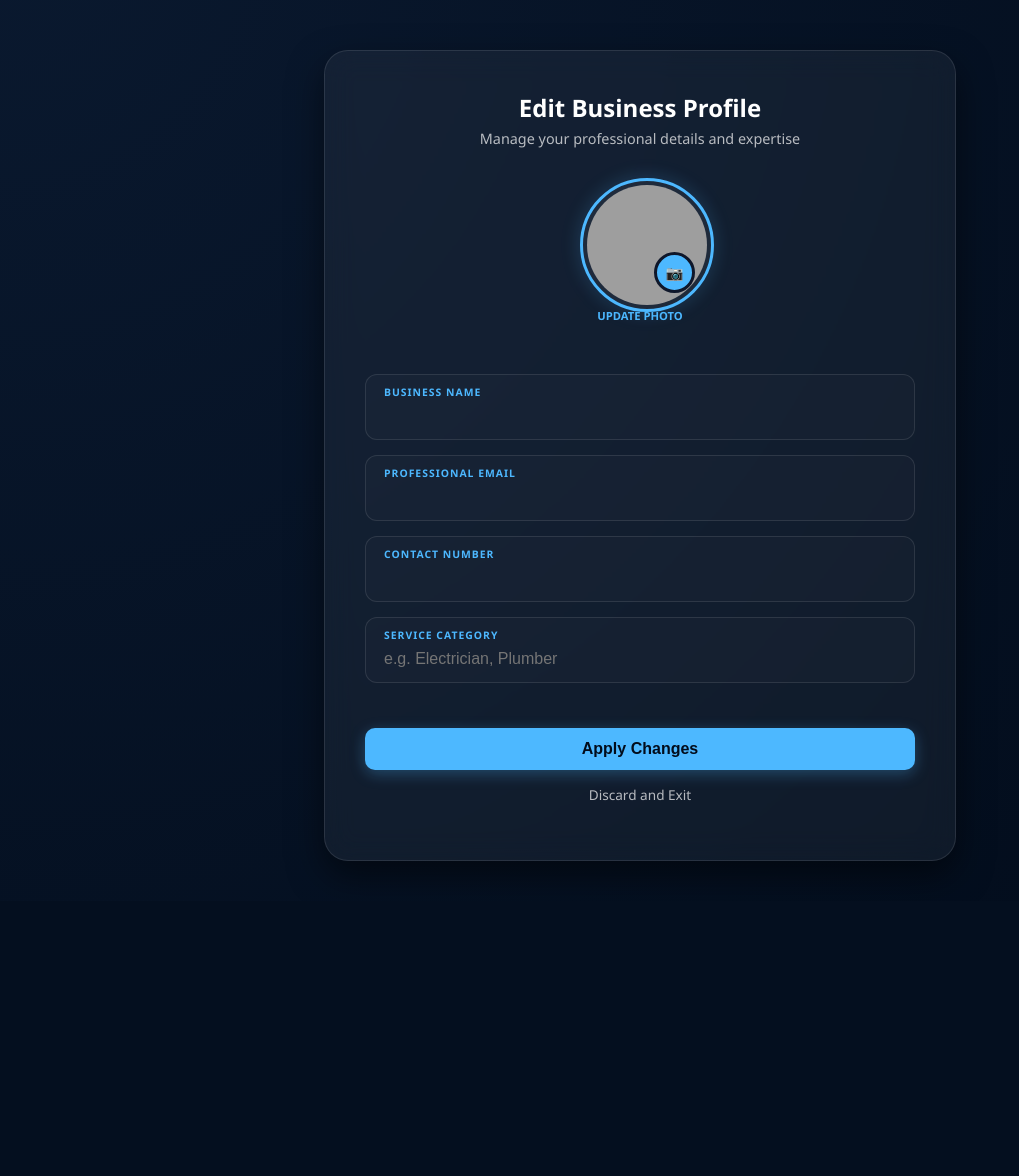
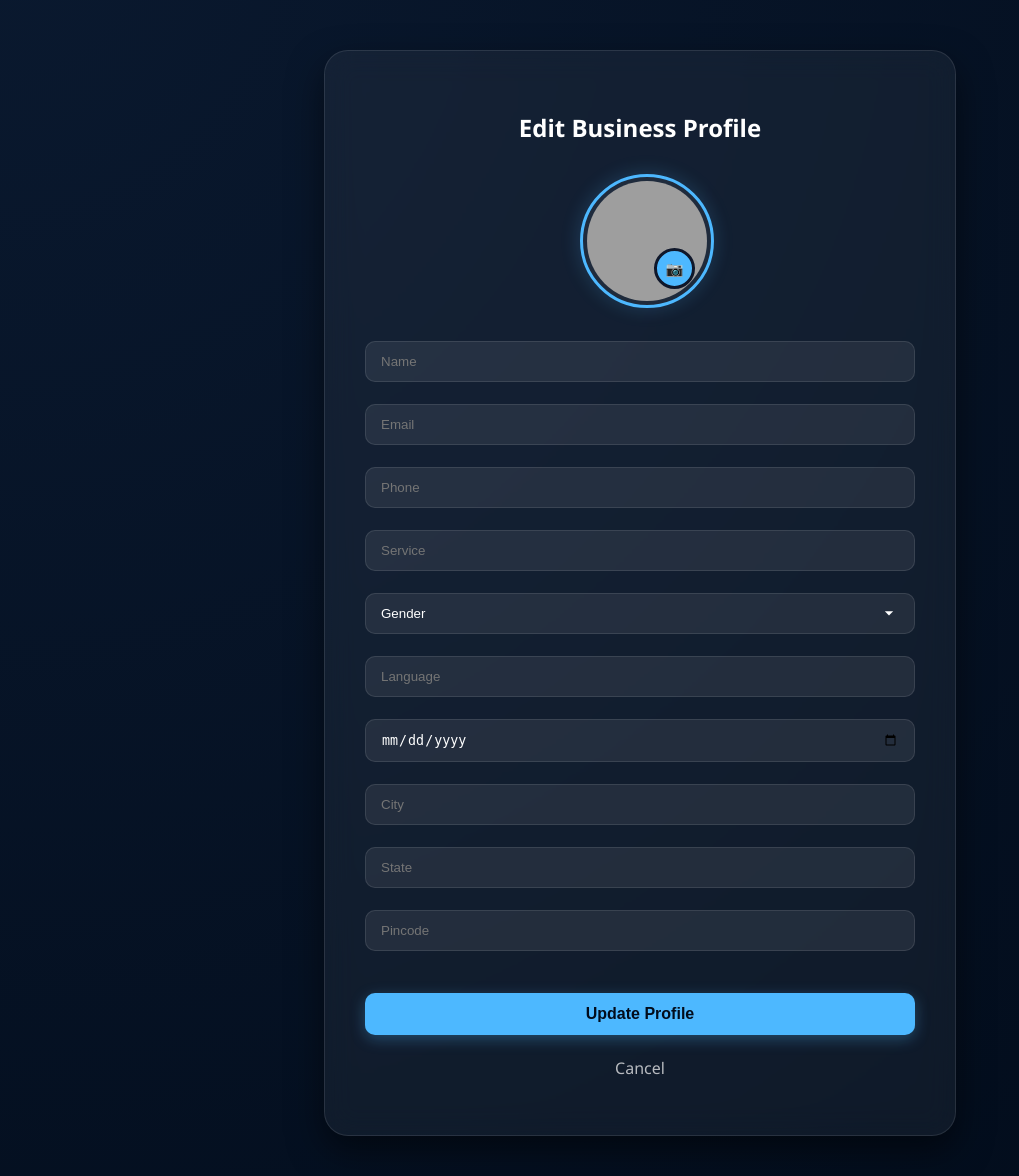
Before and after one commit to gauravikamat77/LOSBO, a PHP site: page /losbo/edit_profile.php in a window 1280 px wide. Shown: the part 70-1246 px from the top of the page, without its empty margins (0-1019 px from the left). Before the commit the page ends 935 px from the top, so only its background shows below. Run offline with PHP 8.4, Linux system fonts and the light colour scheme; the visitor is signed in with stand-in values (Sample User, id 1); data comes from the database, SQL or seed files in the repository; data that the repository does not hold is empty; grey boxes are pictures that could not be loaded.

Commit message:
shaina - changed edit_profile in provider
Added new fields for gender, language, date of birth, city, state, and pincode in the profile edit form.

```diff
--- a/provider/edit_profile.php
+++ b/provider/edit_profile.php
@@ -4,7 +4,7 @@ include("../config/database.php");
 
 $provider_id = $_SESSION['user_id'];
 
-// Use your specific table (e.g., 'users' or 'providers')
+// FETCH ALL FIELDS
 $stmt = $conn->prepare("SELECT
     p.id AS provider_id,
     p.service_type,
@@ -12,10 +12,17 @@ $stmt = $conn->prepare("SELECT
     u.name,
     u.email,
     u.phone,
-    u.profile_image
+    u.profile_image,
+    u.gender,
+    u.language,
+    u.dob,
+    u.city,
+    u.state,
+    u.pincode
 FROM providers p
 JOIN users u ON p.user_id = u.id
 WHERE p.user_id = ?");
+
 $stmt->bind_param("i", $provider_id);
 $stmt->execute();
 $provider = $stmt->get_result()->fetch_assoc();
@@ -31,55 +38,77 @@ $current_img = !empty($provider['profile_image']) ? $provider['profile_image'] :
 <div class="glass-card" style="max-width: 550px; width: 95%; padding: 40px;">
 
 <div style="text-align: center; margin-bottom: 30px;">
-            <h2 style="margin: 0; color: white;">Edit Business Profile</h2>
-            <p style="color: var(--text-muted); font-size: 0.9rem; margin-top: 5px;">Manage your professional details and expertise</p>
+<h2>Edit Business Profile</h2>
 </div>
 
-        <form action="update_profile.php" method="POST" enctype="multipart/form-data" class="pro-edit-form">
+<form action="update_profile.php" method="POST" enctype="multipart/form-data">
 
+<!-- IMAGE -->
 <div class="pro-image-upload">
 <div class="preview-ring">
 <img src="../uploads/profiles/<?php echo $current_img; ?>" id="proPreview">
 <label for="proFileInput" class="camera-btn">📷</label>
 </div>
-                <input type="file" name="profile_image" id="proFileInput" hidden accept="image/*" onchange="showPreview(this)">
-                <p style="font-size: 0.7rem; color: var(--accent-blue); margin-top: 10px; font-weight: bold;">UPDATE PHOTO</p>
+<input type="file" name="profile_image" id="proFileInput" hidden onchange="showPreview(this)">
 </div>
 
-            <div class="input-tile">
-                <label>Business name</label>
-                <input type="text" name="name" value="<?php echo htmlspecialchars($provider['name']); ?>" required>
-            </div>
+<br>
 
-            <div class="input-tile">
-                <label>Professional Email</label>
-                <input type="email" name="email" value="<?php echo htmlspecialchars($provider['email']); ?>" required>
-            </div>
+<!-- BASIC -->
+<input type="text" name="name" value="<?php echo htmlspecialchars($provider['name']); ?>" placeholder="Name" required>
+<br><br>
 
-            <div class="input-tile">
-                <label>Contact Number</label>
-                <input type="text" name="phone" value="<?php echo htmlspecialchars($provider['phone']); ?>">
-            </div>
+<input type="email" name="email" value="<?php echo htmlspecialchars($provider['email']); ?>" placeholder="Email" required>
+<br><br>
 
-            <div class="input-tile">
-                <label>Service Category</label>
-                <input type="text" name="service" value="<?php echo htmlspecialchars($provider['service_type']); ?>" placeholder="e.g. Electrician, Plumber" >
-            </div>
+<input type="text" name="phone" value="<?php echo htmlspecialchars($provider['phone']); ?>" placeholder="Phone">
+<br><br>
 
-            <div style="margin-top: 30px;">
-                <button type="submit" class="btn" style="width: 100%;">Apply Changes</button>
-                <a href="profile.php" style="display: block; text-align: center; margin-top: 15px; color: var(--text-muted); text-decoration: none; font-size: 0.85rem;">Discard and Exit</a>
-            </div>
+<input type="text" name="service" value="<?php echo htmlspecialchars($provider['service_type']); ?>" placeholder="Service">
+<br><br>
+
+<!-- NEW FIELDS -->
+<select name="gender">
+<option value="">Gender</option>
+<option value="Male" <?php if($provider['gender']=="Male") echo "selected"; ?>>Male</option>
+<option value="Female" <?php if($provider['gender']=="Female") echo "selected"; ?>>Female</option>
+<option value="Other" <?php if($provider['gender']=="Other") echo "selected"; ?>>Other</option>
+</select>
+<br><br>
+
+<input type="text" name="language" value="<?php echo htmlspecialchars($provider['language']); ?>" placeholder="Language">
+<br><br>
+
+<input type="date" name="dob" value="<?php echo $provider['dob']; ?>">
+<br><br>
+
+<input type="text" name="city" value="<?php echo htmlspecialchars($provider['city']); ?>" placeholder="City">
+<br><br>
+
+<input type="text" name="state" value="<?php echo htmlspecialchars($provider['state']); ?>" placeholder="State">
+<br><br>
+
+<input type="text" name="pincode" value="<?php echo htmlspecialchars($provider['pincode']); ?>" placeholder="Pincode">
+<br><br>
+
+<!-- BUTTON -->
+<button class="btn" style="margin-top:20px; width:100%;">Update Profile</button>
+
+<br><br>
+
+<a href="profile.php" style="display:block; text-align:center; color: var(--text-muted); text-decoration:none;">
+Cancel
+</a>
 
 </form>
 </div>
 </div>
 
 <script>
-function showPreview(input) {
-    if (input.files && input.files[0]) {
-        var reader = new FileReader();
-        reader.onload = function(e) {
+function showPreview(input){
+if(input.files && input.files[0]){
+let reader = new FileReader();
+reader.onload = function(e){
 document.getElementById('proPreview').src = e.target.result;
 }
 reader.readAsDataURL(input.files[0]);
```
Lines whose indentation alone changed are shown as unchanged.
